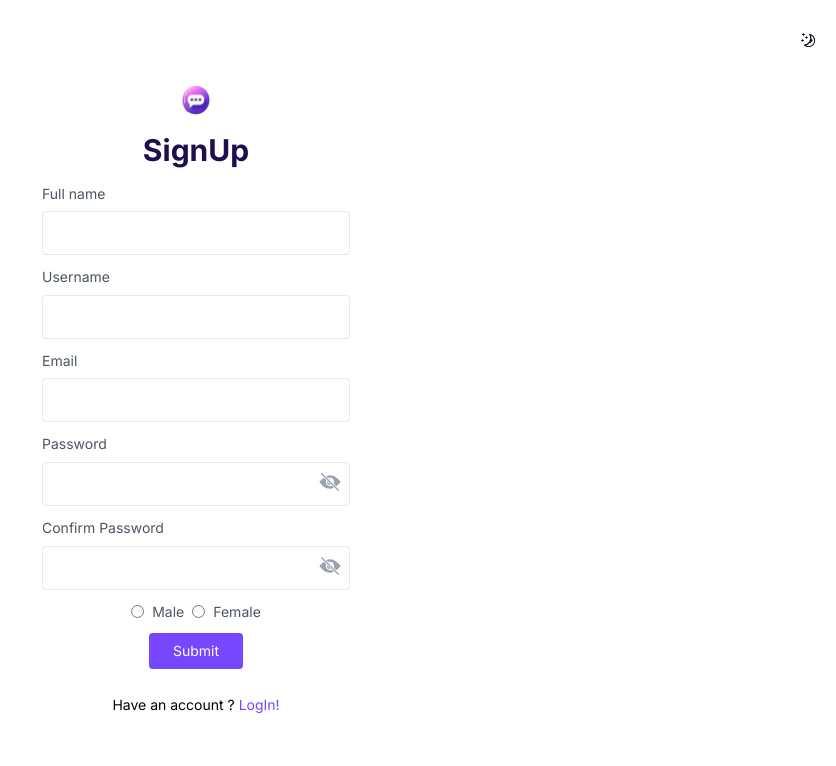
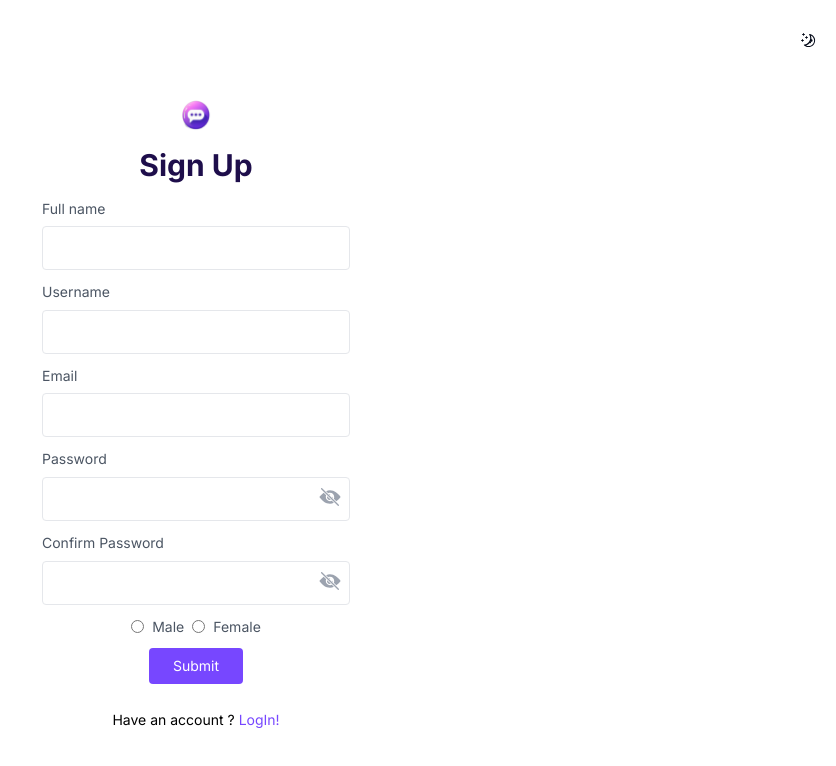
Before and after one commit to RyuzakiiL23/Talk-Time-Portfolio, a Next.js app in the folder frontend/: page / in a window 1280 px wide. Both pictures are taken after a click on the link "Sign up for free!". Shown: the top 766 px of the page, without its empty margins (444-1280 px from the left). Built offline with nearby package versions, Linux system fonts and the light colour scheme.

Commit message:
🔥 Handled errors in SignUp, Login and logout
handled errors in SignUp, Login and logout

```diff
--- a/frontend/app/layout.js
+++ b/frontend/app/layout.js
@@ -8,6 +8,7 @@ import { Providers } from "./Provider";
 import { ThemeProvider } from "@/components/theme-provider";
 import { MoonIcon, SunIcon } from "@radix-ui/react-icons";
 import { useTheme } from "next-themes";
+import { Toaster } from "react-hot-toast";
 
 const inter = Inter({ subsets: ["latin"] });
 
@@ -41,6 +42,7 @@ export default function RootLayout({ children }) {
           <ThemeToggle />
           <Providers>{children}</Providers>
         </ThemeProvider>
+        <Toaster/>
       </body>
     </html>
   );
--- a/frontend/components/Login/Login.jsx
+++ b/frontend/components/Login/Login.jsx
@@ -7,6 +7,7 @@ import { useDispatch, useSelector } from "react-redux";
 import {
 	authentificated,
 } from "../../lib/Features/Auth/authSlice";
+import toast from "react-hot-toast";
 
 export default function Login(props) {
 	const [username, setUsername] = useState("");
@@ -42,6 +43,7 @@ export default function Login(props) {
 			}
 		} catch (error) {
 			console.error("Error:", error);
+			toast.error("An error occurred. Please try again later.");
 		}
 	};
 
--- a/frontend/components/SignUp/SignUp.jsx
+++ b/frontend/components/SignUp/SignUp.jsx
@@ -7,6 +7,7 @@ import { IoIosEye, IoIosEyeOff } from "react-icons/io";
 
 import { useDispatch, useSelector } from "react-redux";
 import { authentificated } from "../../lib/Features/Auth/authSlice";
+import toast from "react-hot-toast";
 
 export default function SignUp(props) {
 	const [showPass, setShowPass] = useState("password");
@@ -34,6 +35,17 @@ export default function SignUp(props) {
 	const handleSubmit = async (event) => {
 		event.preventDefault();
 		try {
+
+			// handle error if password and verifyPassword are not the same
+			if (inputs.password !== inputs.verifyPassword) {
+				throw new Error("Passwords do not match!");
+			}
+
+			// handle error if password is less than 6 characters
+            if (inputs.password.length < 6) {
+                throw new Error("Password must be at least 6 characters long!");
+            }
+
 			const res = await fetch("http://localhost:8080/api/auth/signup", {
 				method: "POST",
 				credentials:'include',
@@ -48,7 +60,9 @@ export default function SignUp(props) {
 			localStorage.setItem("chat-user", JSON.stringify(data));
 			dispatch(authentificated());
 		} catch (error) {
-			console.log(`error: ${error} `);
+			// console.log(`error: ${error} `);
+			console.error("Error:", error);
+			toast.error(error.message);
 		}
 	};
 
@@ -57,6 +71,7 @@ export default function SignUp(props) {
 
 	return (
 		<div className="w-[340px] relative flex flex-col p-4 rounded-md text-black bg-white">
+			<div style={{ height: '30px' }} /> {/* Add space above the logo */}
 			<Image
 				src={logo}
 				width={30}
@@ -66,7 +81,7 @@ export default function SignUp(props) {
 			/>
 			{/* <div className="text-2xl mb-2 text-[#1e0e4b] text-center">Talk Time</div> */}
 			<h2 className="text-3xl font-bold mb-4 text-center text-[#1e0e4b]">
-				SignUp
+				Sign Up
 			</h2>
 			<form onSubmit={handleSubmit} className="flex flex-col gap-3">
 				<div className="block relative">
--- a/frontend/package.json
+++ b/frontend/package.json
@@ -22,6 +22,7 @@
     "next-themes": "^0.3.0",
     "react": "^18",
     "react-dom": "^18",
+    "react-hot-toast": "^2.4.1",
     "react-icons": "^5.0.1",
     "react-redux": "^9.1.0",
     "tailwind-merge": "^2.2.1",
```
Also changed, not shown: 1 other file (tests, documents, lock files or other folders).
